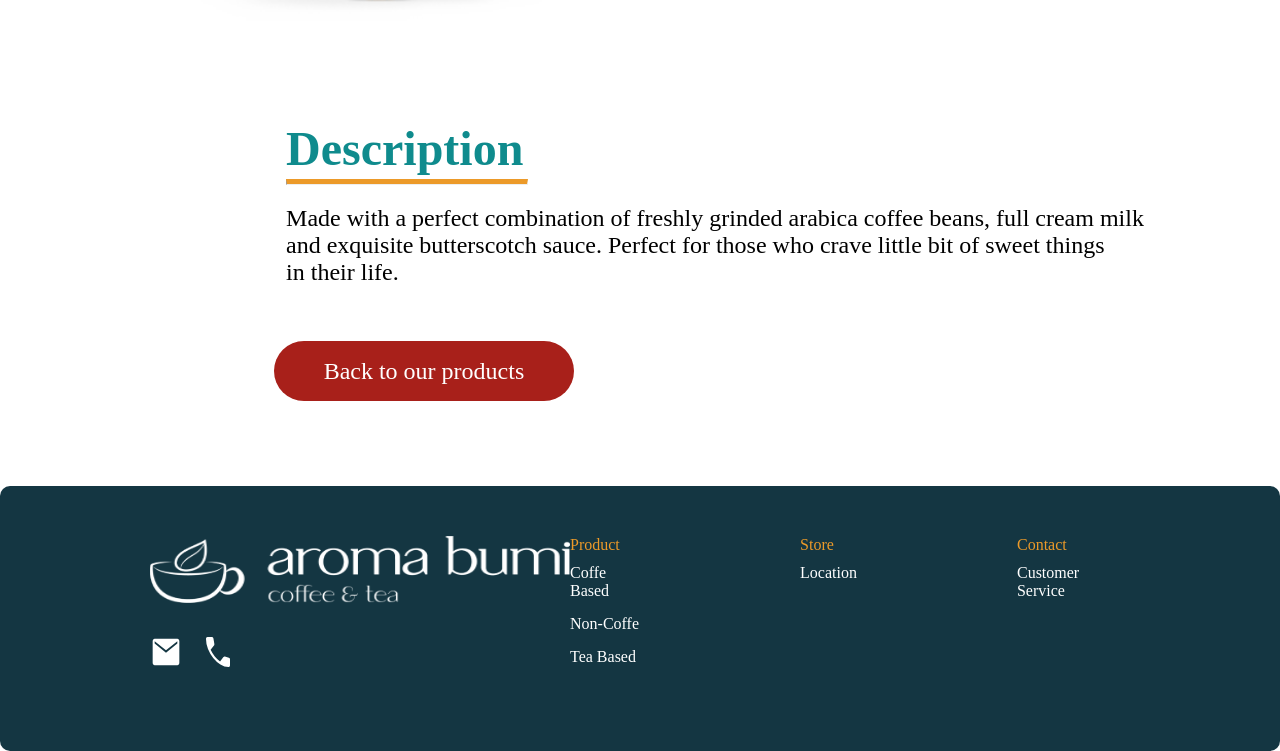
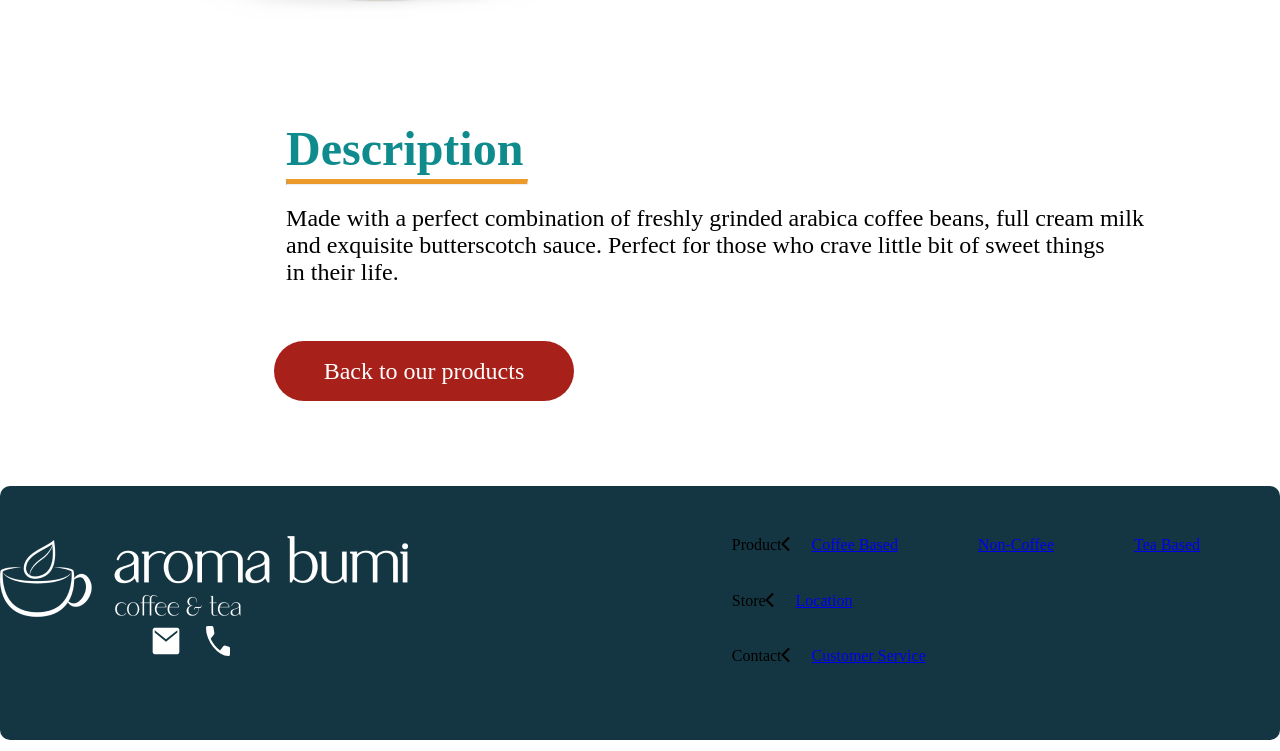
Before and after one commit to RidhoAshshiddiq/proyekakhirhtml, a plain HTML site: page detailpage-product4.html in a window 1280 px wide. Shown: the part 588-1339 px from the top of the page. Drawn offline with Linux system fonts and the light colour scheme.

Commit message:
Update detailpage-product4.html

```diff
--- a/detailpage-product4.html
+++ b/detailpage-product4.html
@@ -6,16 +6,17 @@
     <link rel="stylesheet" href="assets/css/header.css">
     <link rel="stylesheet" href="assets/css/detailpage-product.css">
     <link rel="stylesheet" href="assets/css/footer.css">
+    <link rel="stylesheet" href="https://cdnjs.cloudflare.com/ajax/libs/font-awesome/6.0.0-beta3/css/all.min.css">
     <link rel="shortcut icon" href="assets/img/favicon3.png" type="image/png">
     <title>Proyek Akhir</title>
 </head>
 <body>
     <header>
         <nav>
-            <ul>
-                <li><a href="menupage-product.html">Product</a></li>
-                <li><a href="store-findus.html">Store</a></li>
-                <li><a href="contact.html">Contact</a></li>
+            <ul class="navbar">
+                <li><a href="menupage-product.html" class="nav-link">Product</a></li>
+                <li><a href="store-findus.html" class="nav-link">Store</a></li>
+                <li><a href="contact.html" class="nav-link">Contact</a></li>
             </ul>
             <div>
                 <a href="index.html"><img src="assets/img/logo.png" alt="logo aroma bumi"></a>
@@ -53,48 +54,42 @@
         </section>
     </main>
     <footer>
-        <div>
-            <ul>
-                <li>
-                    <div>
-                        <a href="menupage-product.html">Product</a>
-                    </div>
-                    <ul>
-                        <li>Coffe Based</li>
-                        <li>Non-Coffe</li>
-                        <li>Tea Based</li>
+        <div class="footer-content">
+            <div class="accordion">
+                <div class="accordion-item">
+                    <span class="accordion-title">Product<i class="fas fa-chevron-left"></i></span>
+                    <ul class="accordion-content">
+                        <li><a href="http://127.0.0.1:5500/menupage-product.html?category=coffee">Coffee Based</a></li>
+                        <li><a href="http://127.0.0.1:5500/menupage-product.html?category=non-coffee">Non-Coffee</a>
+                        </li>
+                        <li><a href="http://127.0.0.1:5500/menupage-product.html?category=tea">Tea Based</a></li>
                     </ul>
-                </li>
+                </div>
 
-                <li>
-                    <div>
-                        <a href="store-findus.html">Store</a>
-                    </div>
-                    <ul>
-                        <li>Location</li>
+                <div class="accordion-item">
+                    <span class="accordion-title">Store<i class="fas fa-chevron-left"></i></span>
+                    <ul class="accordion-content">
+                        <li><a href="http://127.0.0.1:5500/store-findus.html">Location</a></li>
                     </ul>
-                </li>
+                </div>
 
-                <li>
-                    <div>
-                        <a href="contact.html">Contact</a>
-                    </div>
-                    <ul>
-                        <li>Customer Service</li>
+                <div class="accordion-item">
+                    <span class="accordion-title">Contact<i class="fas fa-chevron-left"></i></span>
+                    <ul class="accordion-content">
+                        <li><a href="http://127.0.0.1:5500/contact.html">Customer Service</a></li>
                     </ul>
-                </li>
-            </ul>
-            <div>
-                <div>
-                    <a href="index.html"><img class="logo-footer" src="assets/img/logo.png"
-                            alt="logo aroma bumi"></a>
-                </div>
-                <div>
-                    <a href="contact.html"><img src="assets/img/mail-icon.svg" alt="logo pesan"></a>
-                    <a href="contact.html"><img src="assets/img/phone-icon.svg" alt="logo telfon"></a>
                 </div>
             </div>
 
+            <div class="footer-logo">
+                <a href="index.html"><img class="logo-home" src="assets/img/logo.png" alt="logo aroma bumi"></a>
+                <div>
+                    <a href="contact.html"><img class="logo-menu" src="assets/img/mail-icon.svg" alt="logo pesan"></a>
+                    <a href="contact.html"><img class="logo-menu" src="assets/img/phone-icon.svg" alt="logo telfon"></a>
+                </div>
+            </div>
         </div>
     </footer>
+    <script src="assets/script4.js"></script>
+    <script src="assets/script6.js"></script>
 </body>
```
